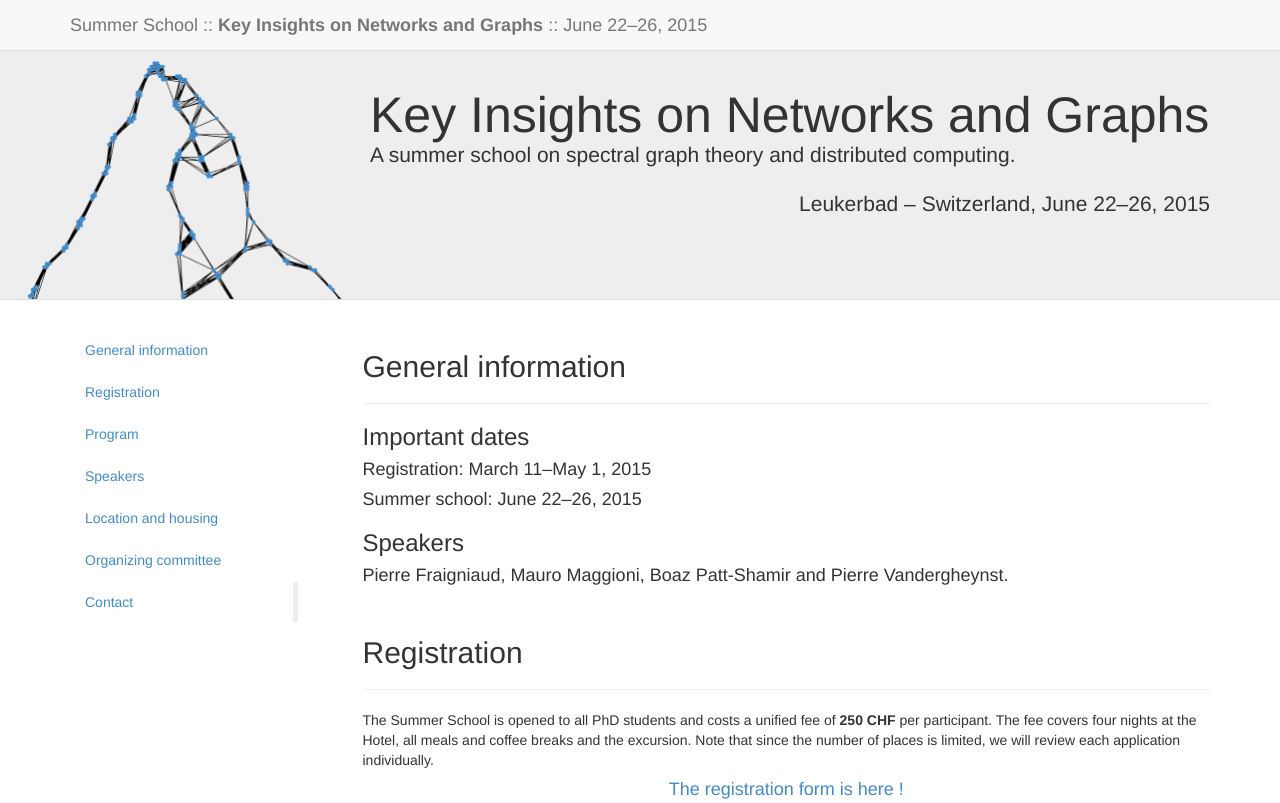
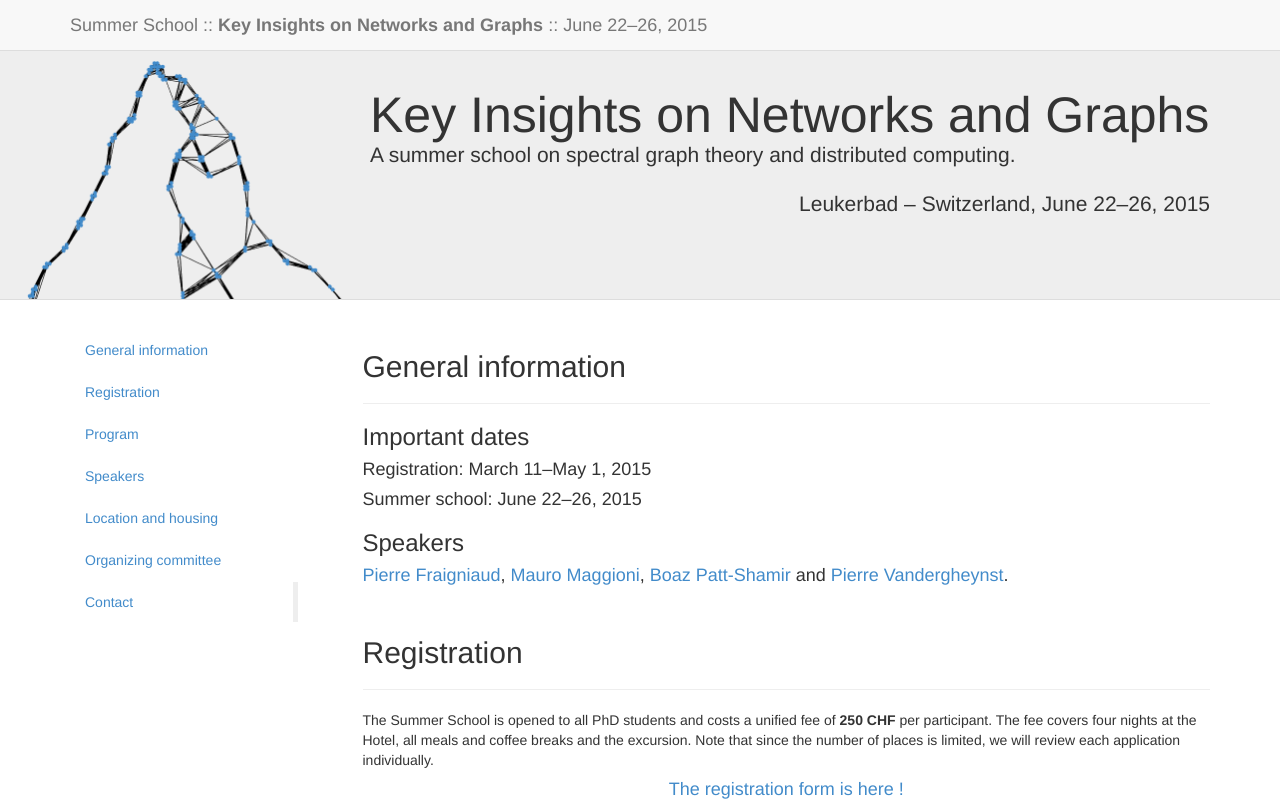
Before and after one commit to nperraud/king2015, a plain HTML site: page site/index.html in a window 1280 px wide. Shown: the top 803 px of the page. Drawn offline with nearby package versions, Linux system fonts and the light colour scheme.

Commit message:
add links to speakers

```diff
--- a/site/css/styles.css
+++ b/site/css/styles.css
@@ -103,3 +103,10 @@ footer img {
   margin-top : 15px;
 
 }
+
+.jumptarget:before {
+  content:"";
+  display:block;
+  height:50px; /* fixed header height*/
+  margin:-50px 0 0; /* negative fixed header height */
+}
--- a/site/index.html
+++ b/site/index.html
@@ -103,7 +103,7 @@
 				<h4>Summer school: June 22–26, 2015</h4>
 
 				<h3>Speakers</h3>
-				<h4>Pierre Fraigniaud, Mauro Maggioni, Boaz Patt-Shamir and Pierre Vandergheynst. </h4>
+				<h4><a href="#sec3-pierre-fraigniaud">Pierre Fraigniaud</a>, <a href="#sec3-mauro-maggioni">Mauro Maggioni</a>, <a href="#sec3-boaz-patt-shamir">Boaz Patt-Shamir</a> and <a href="#sec3-pierre-vandergheynst">Pierre Vandergheynst</a>. </h4>
 
 
 
@@ -192,7 +192,7 @@
 
 	          <div class="col-md-12">
 	            <div class="panel panel-default">
-	              <div class="panel-heading"><h3>Pierre Fraigniaud</h3></div>
+	              <div class="panel-heading"><h3 id="sec3-pierre-fraigniaud" class="jumptarget">Pierre Fraigniaud</h3></div>
 	              <div class="panel-body">
 									<div class="row">
 									  <div class="media-left col-md-2" style="text-align:center;">
@@ -221,7 +221,7 @@
 	          </div>
 						<div class="col-md-12">
 	            <div class="panel panel-default">
-	              <div class="panel-heading"><h3>Mauro Maggioni</h3></div>
+	              <div class="panel-heading"><h3 id="sec3-mauro-maggioni" class="jumptarget">Mauro Maggioni</h3></div>
 	              <div class="panel-body">
 									<div class="row">
 									  <div class="media-left col-md-2" style="text-align:center;">
@@ -259,7 +259,7 @@
 
 						<div class="col-md-12">
 	            <div class="panel panel-default">
-	              <div class="panel-heading"><h3>Boaz Patt-Shamir</h3></div>
+	              <div class="panel-heading"><h3 id="sec3-boaz-patt-shamir" class="jumptarget">Boaz Patt-Shamir</h3></div>
 	              <div class="panel-body">
 	              </div>
 	            </div>
@@ -268,7 +268,7 @@
 
 						<div class="col-md-12">
 							<div class="panel panel-default">
-								<div class="panel-heading"><h3>Pierre Vandergheynst</h3></div>
+								<div class="panel-heading"><h3 id="sec3-pierre-vandergheynst" class="jumptarget">Pierre Vandergheynst</h3></div>
 								<div class="panel-body">
 									<div class="row">
 										<div class="media-left col-md-2" style="text-align:center;">
```
